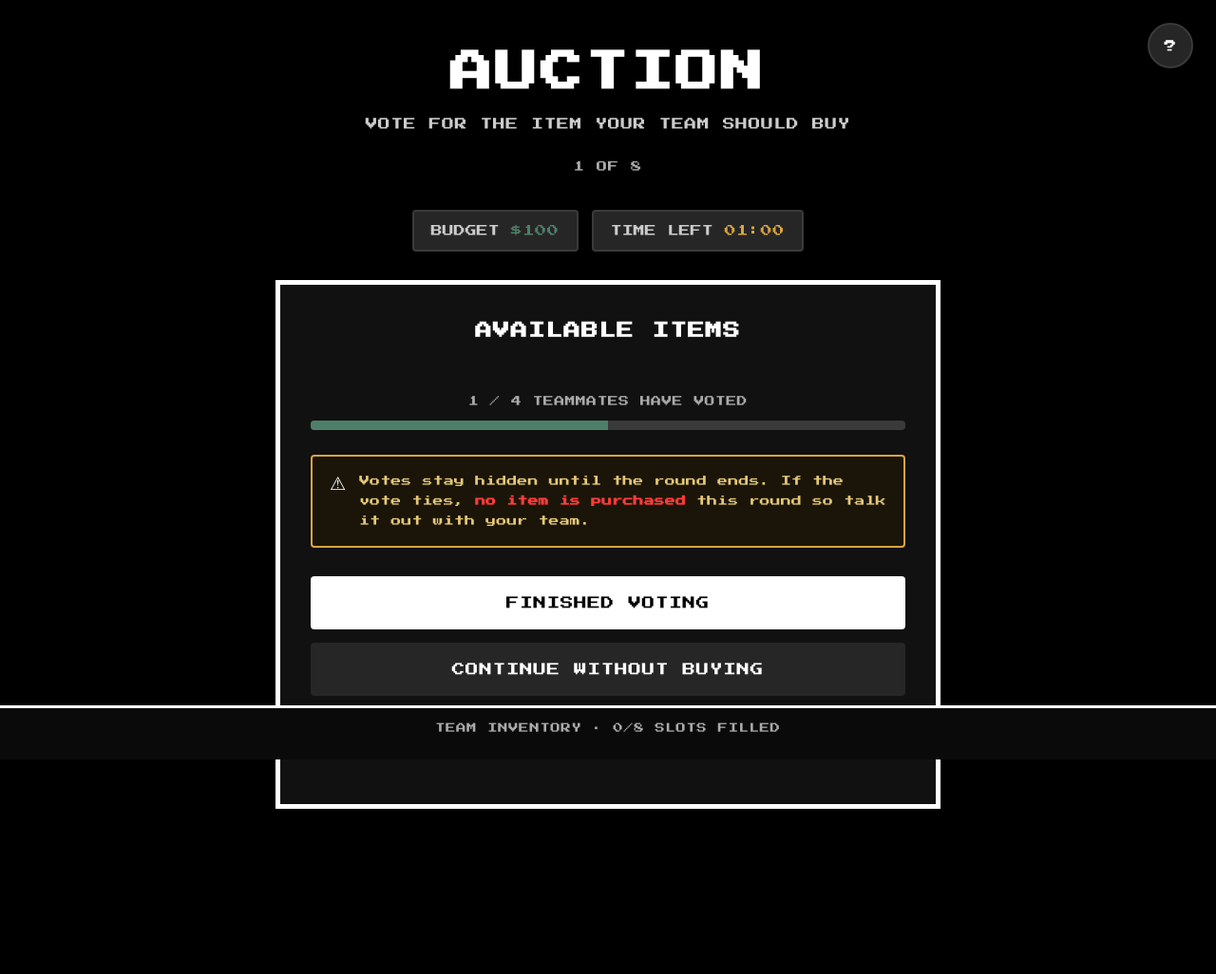
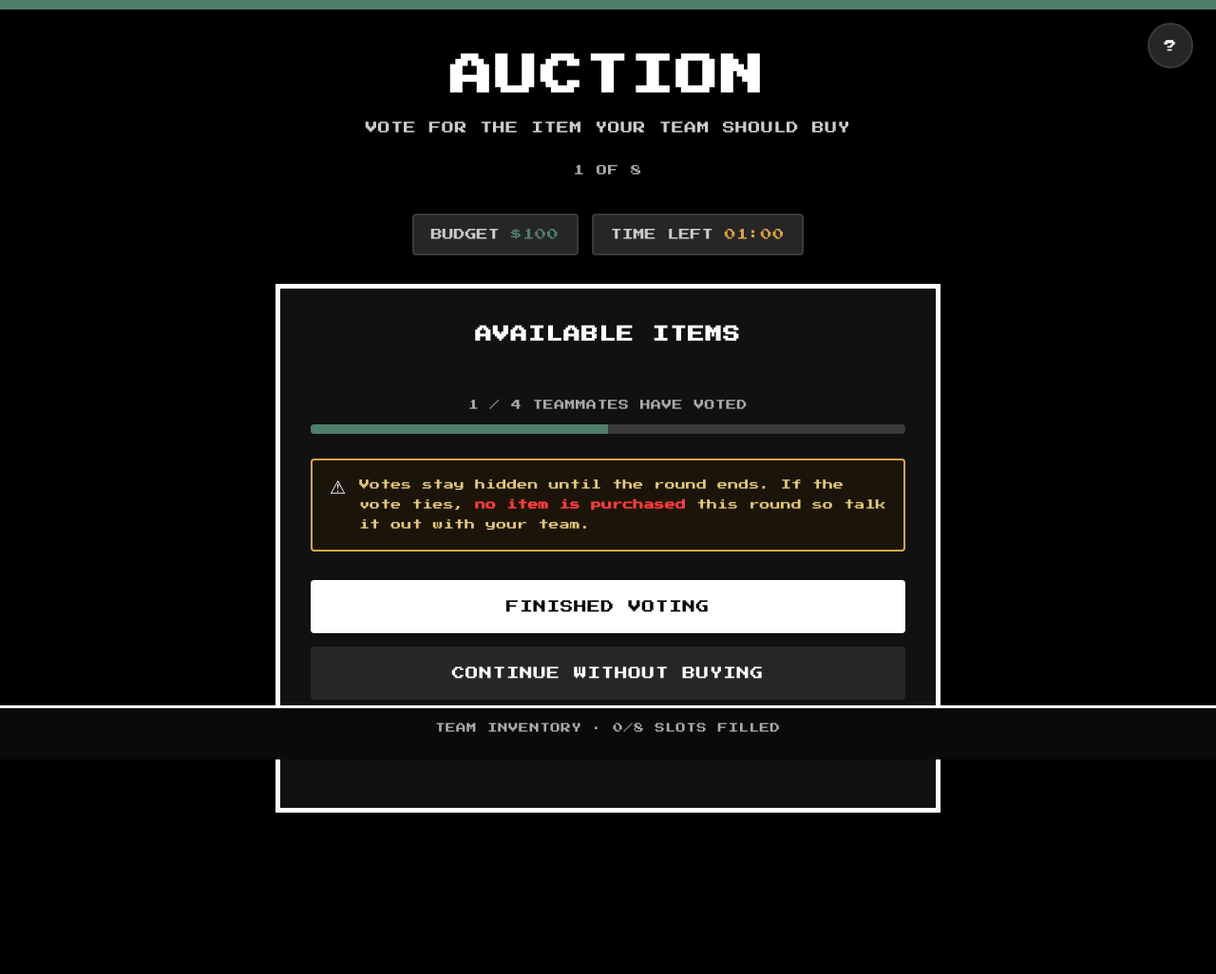
Before and after one commit to BernadetteAx/CITS3200-Project, a Flask app: page /auction in a window 1280 px wide. Shown: the whole page at 95% size. Before the commit the page ends 852 px from the top, so only its background shows below. Run offline with Flask 3, Linux system fonts and the light colour scheme; some libraries are stand-ins or nearby versions.

Commit message:
adding functionality and some minor changes

```diff
--- a/app/sockets/handlers/auction.py
+++ b/app/sockets/handlers/auction.py
@@ -3,10 +3,12 @@ from flask_socketio import emit
 from app.extensions import socketio
 from app.sockets.sessions import get_session
 
-ROUND_SECONDS, RESULT_SECONDS = 60, 3
+ROUND_SECONDS, RESULT_SECONDS = 60, 2
 
 #prices and pairs are deliberately server-side. The browser may only select an id from the pair currently being auctioned.
 #generated some for now until we get the missions file in
+#make sure image sizes are consistent
+#use the 64px versions for the main auction cards, use 32px versions for the inventory hotbar
 ITEM_PAIRS = [
  ({"id":"axe","name":"Axe","cost":20,"image":"axe-white-64.png","description":"Chops through obstacles and enemies with ease."},{"id":"water-bottle","name":"Water Bottle","cost":5,"image":"sport-bottle-white-64.png","description":"Keeps your team hydrated for the long haul."}),
  ({"id":"shovel","name":"Shovel","cost":15,"image":"shovel-32.png","description":"Useful for digging, clearing, and improvised defence."},{"id":"map","name":"Map","cost":10,"image":"icons8-map-64.png","description":"Helps the team find a safer route."}),
@@ -47,7 +49,7 @@ def _state(session, player_id=None):
     return state
 
 def broadcast_auction_state(session_code, session):
-    # Individual votes remain anonymous and background tasks can broadcast too
+    #individual votes remain anonymous and background tasks can broadcast too
     socketio.emit("auction_state", _state(session), room=session_code)
 
 def emit_auction_state_to_player(session, player_id):
--- a/app/static/css/auction.css
+++ b/app/static/css/auction.css
@@ -26,8 +26,29 @@ body {
   display: flex;
   flex-direction: column;
   align-items: center;
-  padding: 36px 24px 170px;
+  padding: 40px 24px 170px;
 }
+
+/* Matches the mission-page countdown bar; auction.js drives its width from
+   the server's round deadline. */
+.countdown-track {
+  position: fixed;
+  top: 0;
+  left: 0;
+  width: 100%;
+  z-index: 100;
+  height: 10px;
+  background: var(--key-bg);
+}
+
+.countdown-fill {
+  width: 100%;
+  height: 100%;
+  background: var(--correct);
+  transition: width 0.25s linear, background 0.25s linear;
+}
+
+.countdown-fill.low { background: var(--incorrect); }
 
 header {
   width: 100%;
@@ -118,6 +139,8 @@ h1.lobby-title {
   background: var(--key-bg);
   border: 3px solid var(--tile-border);
   border-radius: 0px;
+  font-family: var(--font-press);
+  color: var(--text-main);
   padding: 18px;
   display: flex;
   flex-direction: column;
--- a/app/static/js/auction.js
+++ b/app/static/js/auction.js
@@ -7,6 +7,8 @@ const finishBtn = document.getElementById("finishBtn");
 const skipBtn = document.getElementById("skipBtn");
 const timerValue = document.getElementById("timerValue");
 const timerPill = document.getElementById("timerPill");
+const countdownFill = document.getElementById("countdownFill");
+const countdownTrack = document.getElementById("countdownTrack");
 const inventory = document.getElementById("inventorySlots");
 const inventoryLabel = document.getElementById("inventoryLabel");
 const resultPopup = document.getElementById("resultPopup");
@@ -41,14 +43,24 @@ function render(state) {
   skipBtn.disabled = !voting;
   inventoryLabel.textContent = `TEAM INVENTORY · ${state.purchasedItems.length}/8 SLOTS FILLED`;
   inventory.innerHTML = state.purchasedItems.map((item) => `<div class="hotbar-slot filled" title="${item.name}"><img src="/static/images/${item.image}" alt="${item.name}"></div>`).join("") + Array.from({length: Math.max(0, 8 - state.purchasedItems.length)}, () => '<div class="hotbar-slot empty">＋</div>').join("");
+  if (state.status !== "voting") {
+    countdownFill.style.width = "0%";
+    countdownTrack.setAttribute("aria-valuenow", "0");
+  } else {
+    tickTimer();
+  }
   state.status === "resolved" ? showResult(state.roundResult) : hideResult();
 }
 
 function tickTimer() {
   if (!latestState || latestState.status !== "voting" || !latestState.endsAt) return;
   const seconds = Math.max(0, Math.ceil(latestState.endsAt - Date.now() / 1000));
+  const percent = Math.min(100, Math.max(0, (latestState.endsAt - Date.now() / 1000) / 60 * 100));
   timerValue.textContent = `${String(Math.floor(seconds / 60)).padStart(2, "0")}:${String(seconds % 60).padStart(2, "0")}`;
   timerPill.classList.toggle("low", seconds <= 10);
+  countdownFill.style.width = `${percent}%`;
+  countdownFill.classList.toggle("low", seconds <= 10);
+  countdownTrack.setAttribute("aria-valuenow", String(seconds));
 }
 setInterval(tickTimer, 250);
 
--- a/app/templates/auction.html
+++ b/app/templates/auction.html
@@ -14,6 +14,10 @@
 
 {% block content %}
 <button class="instructions-trigger" id="helpBtn" title="How voting works">?</button>
+
+<div class="countdown-track" id="countdownTrack" role="progressbar" aria-label="Auction time remaining" aria-valuemin="0" aria-valuemax="60" aria-valuenow="60">
+  <div class="countdown-fill" id="countdownFill"></div>
+</div>
 
 <header>
   <h1 class="lobby-title">AUCTION</h1>
```
